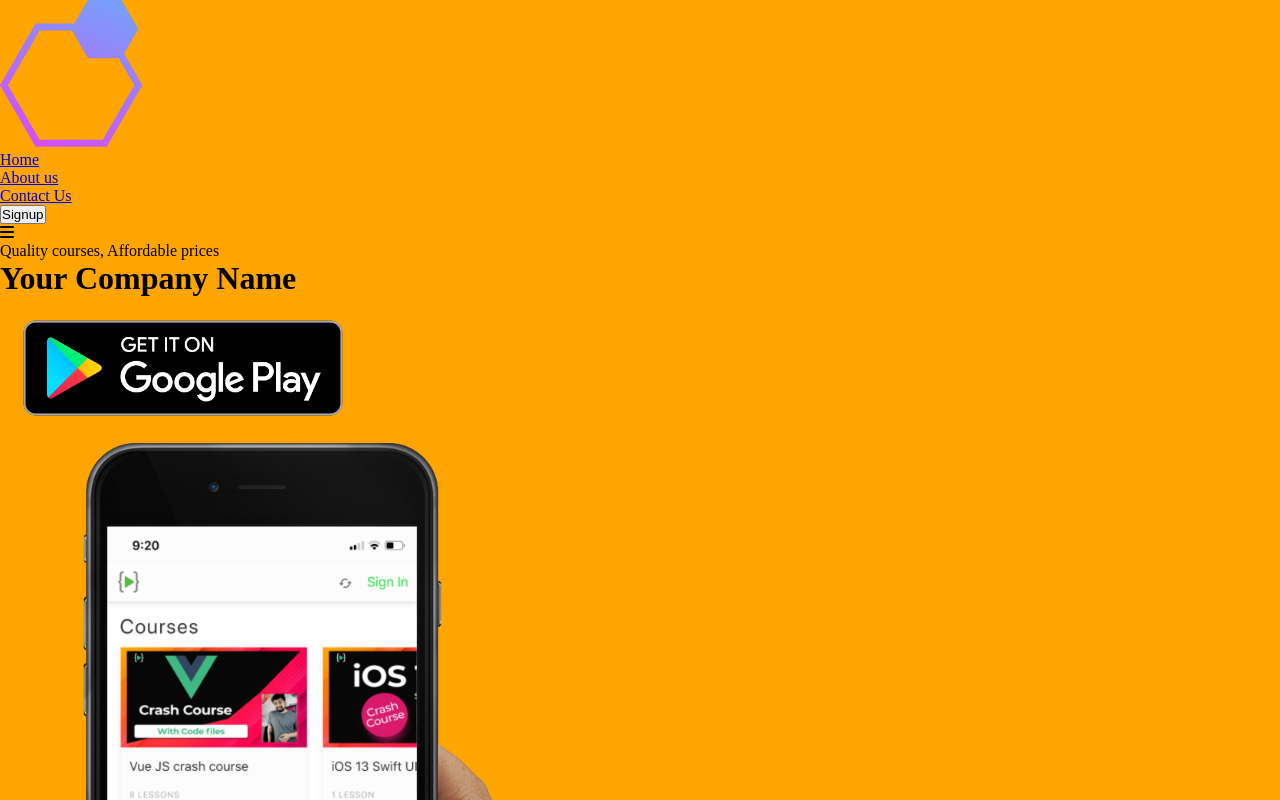
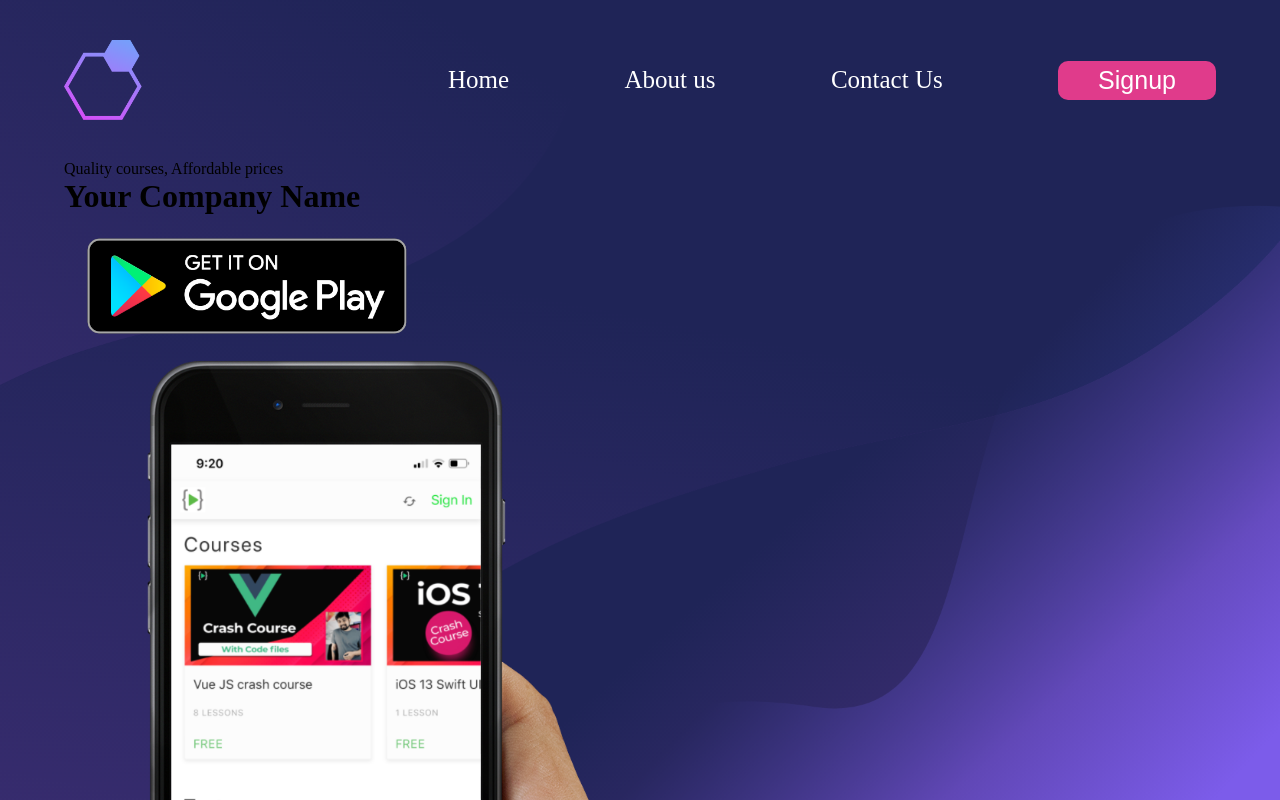
Before and after one commit to ashutosh4398/frontend_revision, a plain HTML site: page landing_advance/index.html in a window 1280 px wide. Shown: the top 800 px of the page. Drawn offline with Linux system fonts and the light colour scheme.

Commit message:
done with navbar

```diff
--- /dev/null
+++ b/landing_advance/css/index.css
@@ -0,0 +1,4 @@
+@import url(./variables.css);
+@import url(./main.css);
+/* navbar stylings... */
+@import url(./navbar.css);
--- a/landing_advance/css/main.css
+++ b/landing_advance/css/main.css
@@ -6,5 +6,10 @@
 }
 
 body {
-    background: orange;
+    background-image: url("../images/bg.png");
+    background-position: center;
+    background-size: cover;
+    height: 100vh;
+    overflow: hidden;
+    padding: 0 5%;
 }
--- /dev/null
+++ b/landing_advance/css/navbar.css
@@ -0,0 +1,52 @@
+/* styling for navbar */
+.nav-link {
+    text-decoration: none;
+    color: var(--basic-color);
+    font-size: 25px;
+}
+
+/* hamburger */
+nav .nav-menu-icon {
+    display: none;
+}
+
+
+/* nav */
+nav {
+    display: flex;
+    flex-direction: row;
+    height: 20%;
+}
+
+nav .nav-items{
+    flex: 2;
+    display: flex;
+    justify-content: space-between;
+    align-items: center;
+    list-style: none;
+}
+
+.nav-logo {
+    display: block;
+    height: 80px;
+}
+
+.brand-img {
+    flex: 1;
+    margin: auto;
+}
+
+.brand-img .nav-logo img {
+    height: 100%;
+    width: auto;
+}
+
+
+/* nav button */
+.nav-button {
+    background-color: var(--button-bg-primary);
+    border: none;
+    padding: var(--button-padding);
+    border-radius: var(--button-radius);
+    cursor: pointer;
+}
--- /dev/null
+++ b/landing_advance/css/variables.css
@@ -0,0 +1,6 @@
+:root {
+    --button-bg-primary: #E03B8B;
+    --basic-color: #fff;
+    --button-padding: 5px 40px;
+    --button-radius: 10px;
+}
--- a/landing_advance/index.html
+++ b/landing_advance/index.html
@@ -12,7 +12,7 @@
       crossorigin="anonymous"
       referrerpolicy="no-referrer"
     />
-    <link rel="stylesheet" href="./css/main.css" />
+    <link rel="stylesheet" href="./css/index.css" />
   </head>
 
   <body>
@@ -48,13 +48,20 @@
       <div class="col col-left">
         <p>Quality courses, Affordable prices</p>
         <h1>Your Company Name</h1>
-            <img class="google-play-img" src="./images/google-play-badge.png" alt="">
+        <img
+          class="google-play-img"
+          src="./images/google-play-badge.png"
+          alt=""
+        />
       </div>
       <div class="col col-right">
-            <img src="./images/phone-image.png" alt="hand holding phone" class="phone-holder">
+        <img
+          src="./images/phone-image.png"
+          alt="hand holding phone"
+          class="phone-holder"
+        />
       </div>
     </main>
     <!-- end of main section -->
-
   </body>
 </html>
```
Lines whose indentation alone changed are shown as unchanged.
